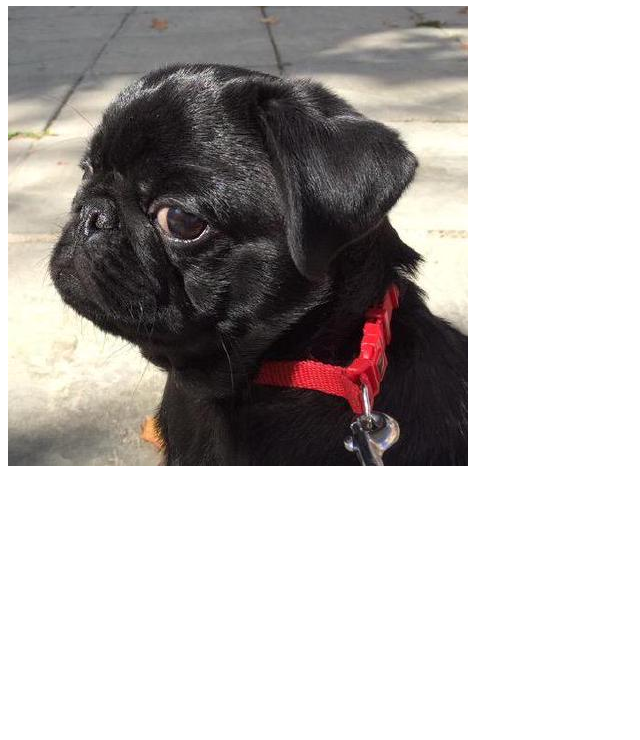
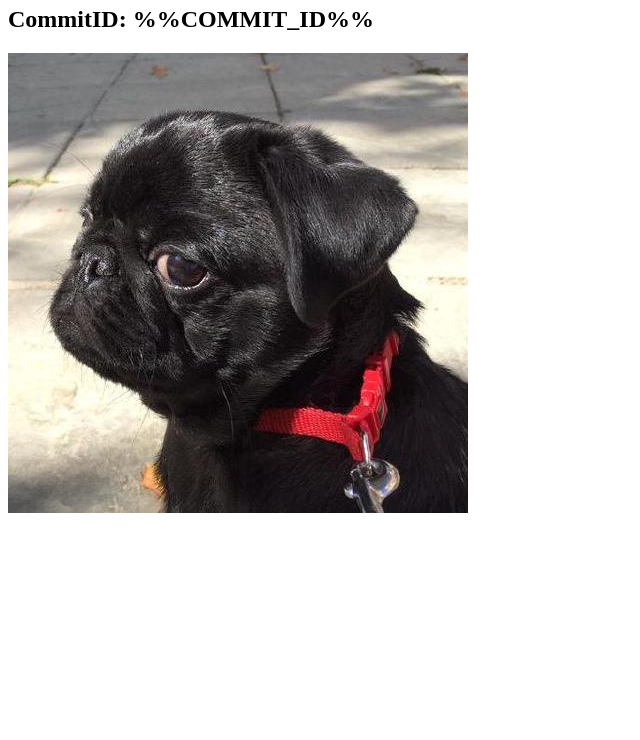
Before and after one commit to grcanosa/grcanosa_ci_test, a plain HTML site: page index.html in a window 1280 px wide. Shown: the part 60-800 px from the top of the page, without its empty margins (0-640 px from the left). Drawn offline with Linux system fonts and the light colour scheme.

Commit message:
Added commit ID

```diff
--- a/index.html
+++ b/index.html
@@ -4,5 +4,6 @@
 </head>
 <body>
     <h1>Fabi quiere tortilla!!</h1>
+    <h2>CommitID: %%COMMIT_ID%% </h2>
     <img src="perrillo.jpeg" />
 </body>
```
Also changed, not shown: 2 other files.
